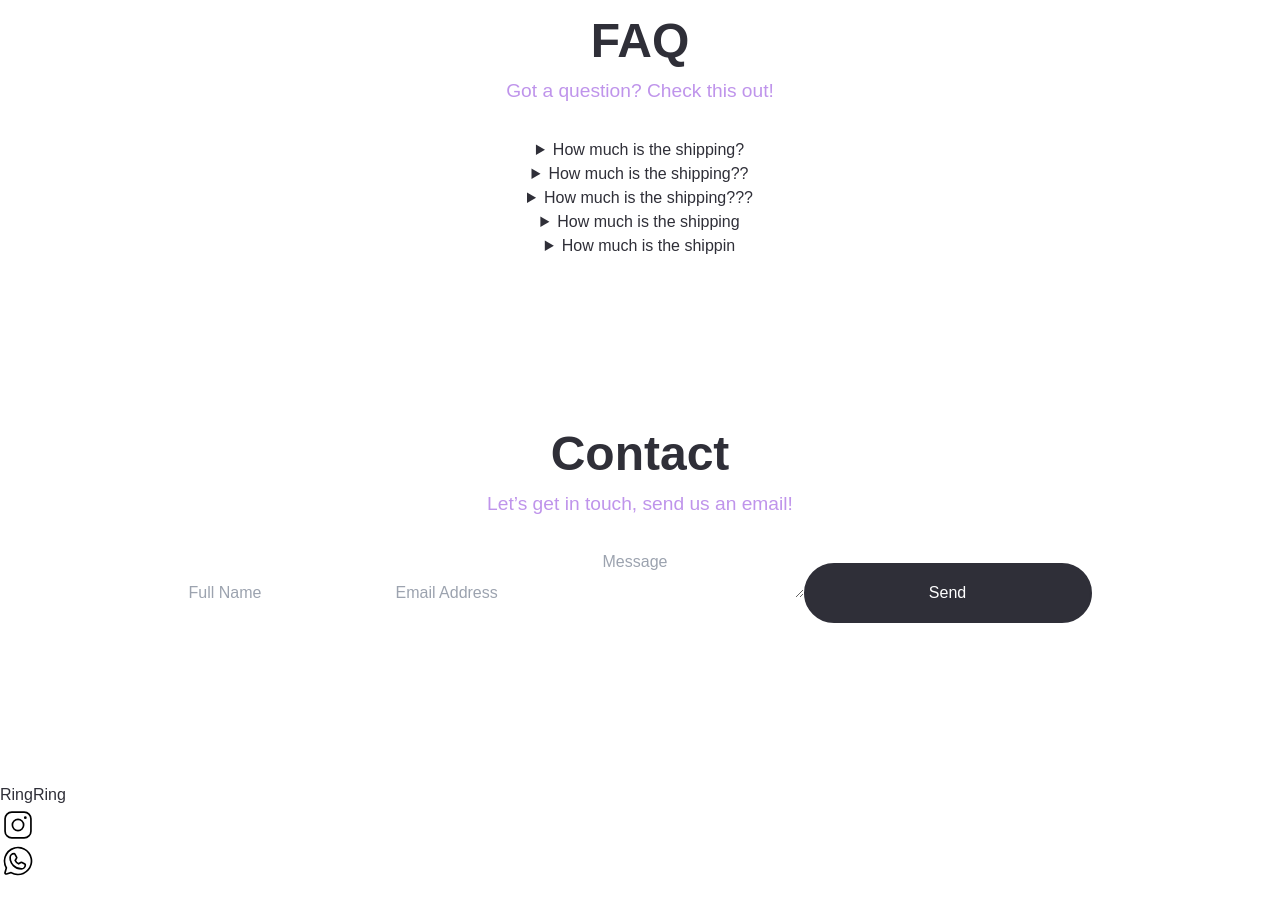
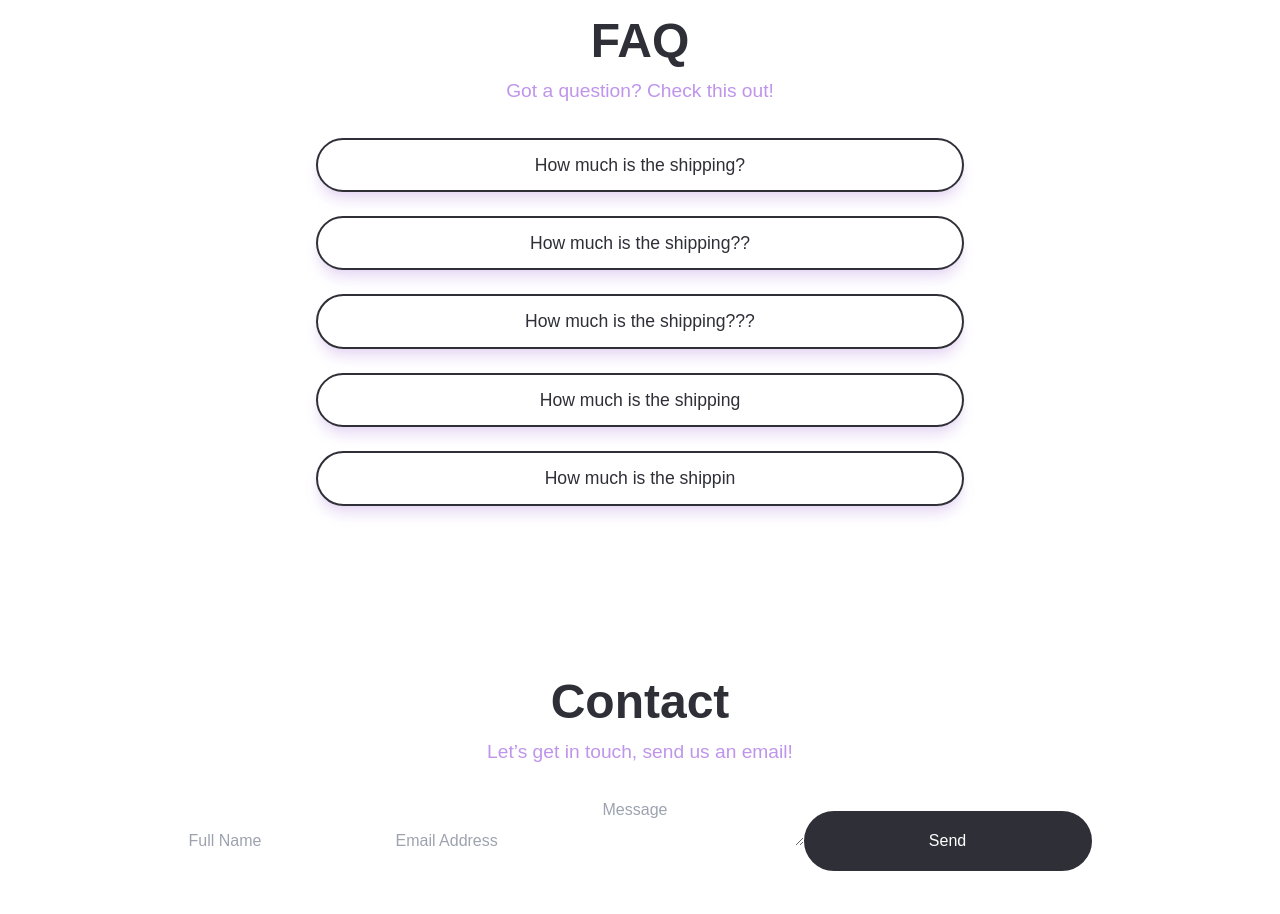
Before and after one commit to dannxvc/ecommerce-jewelry, a React (Create React App) app: page / in a window 1280 px wide. Shown: the part 1680-2594 px from the top of the page. Before the commit the page ends 2559 px from the top, so only its background shows below. Built offline with nearby package versions, Linux system fonts and the light colour scheme.

Commit message:
Customize FAQ section and update tailwind.config.js file

```diff
--- a/src/components/FAQ/index.js
+++ b/src/components/FAQ/index.js
@@ -1,3 +1,4 @@
+import styles from './styles.module.css';
 function FAQ() {
     let faqItems = [
         {
@@ -22,14 +23,14 @@ function FAQ() {
         }
     ];
     return (
-        <div>
+        <div className={styles.faq_container}>
         {faqItems.map(item=>(
-            <details key={item.question}>
-                    <summary>
+            <details key={item.question} className={styles.faq_item}>
+                    <summary className={styles.faq_question}>
                         {item.question}
                     </summary>
-                    <div>
-                        <p>
+                    <div className={styles.faq_answer_container}>
+                        <p className={styles.faq_answer}>
                             {item.answer}
                         </p>
                     </div>
--- /dev/null
+++ b/src/components/FAQ/styles.module.css
@@ -0,0 +1,25 @@
+.faq_container{
+    @apply max-w-[90%] w-[45rem] m-auto;
+}
+.faq_item{
+    @apply transition ease-in-out max-w-[90%] w-[45rem] m-auto p-3 mb-6 border-solid border-black cursor-pointer rounded-full border-2 shadow-lg shadow-purple-light;
+}
+.faq_question{
+    @apply font-medium text-[1.1rem] ;
+}
+.faq_answer_container{
+    @apply p-4 pt-7 mt-3 border-dotted border-2 border-transparent border-t-purple-light ;
+}
+.faq_answer{
+    @apply text-purple;
+}
+.faq_question::marker{
+    content: none;
+}
+.faq_item[open] summary ~ * {
+    animation: sweep .5s ease-in-out;
+}
+@keyframes sweep {
+    0%    {opacity: 0; padding-top: 0px}
+    100%  {opacity: 1; padding-top: 28px}
+ }
--- a/tailwind.config.js
+++ b/tailwind.config.js
@@ -27,7 +27,8 @@ module.exports = {
       'purple': '#BF94EB',
       'purple-light': '#E7D9F4',
       'orange': '#F27D85',
-      'white': '#FFFFFF'
+      'white': '#FFFFFF',
+      'transparent':'transparent'
     }
   },
   plugins: [],
```
